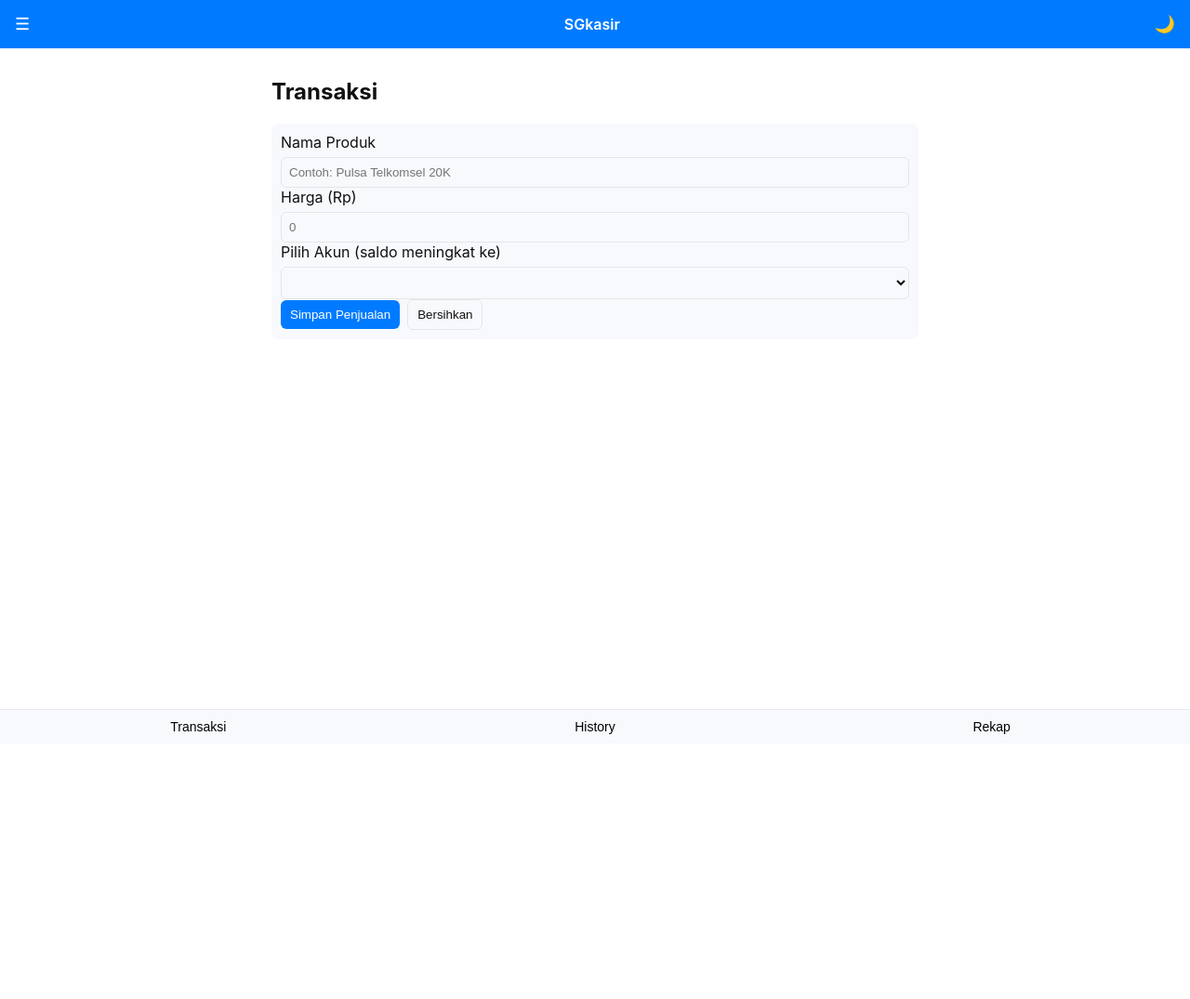
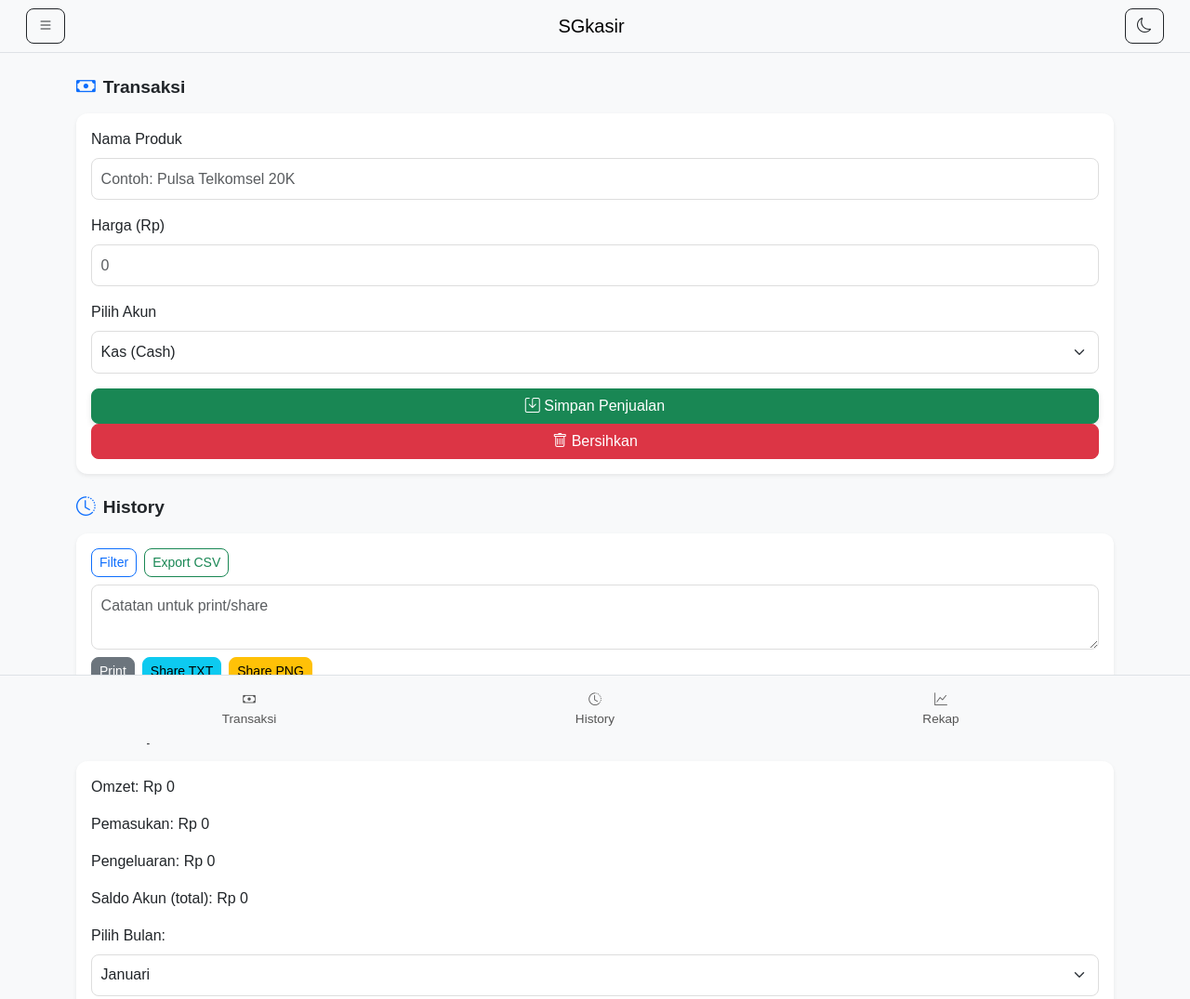
Before and after one commit to Saufi31/SGkasir, a plain HTML site: page index.html in a window 1280 px wide. Shown: the top 1075 px of the page at 93% size. Before the commit the page ends 800 px from the top, so only its background shows below. Drawn offline with nearby package versions, Linux system fonts and the light colour scheme.

Commit message:
Add files via upload

```diff
--- a/Style.css
+++ b/Style.css
@@ -1,31 +1,126 @@
-:root{
-  --bg:#ffffff; --text:#111; --card:#f7f9fc; --primary:#007bff;
+/* ====== GLOBAL ====== */
+body {
+  font-family: "Poppins", sans-serif;
+  background-color: #f8f9fa;
+  color: #212529;
+  transition: all 0.3s ease;
 }
-[data-theme="dark"], body[data-theme="dark"]{
-  --bg:#121212; --text:#e6eef9; --card:#1b1b1b; --primary:#4dabf7;
+
+body.dark-mode {
+  background-color: #121212;
+  color: #eaeaea;
 }
-*{box-sizing:border-box}
-body{margin:0;font-family:Inter,system-ui,Arial;background:var(--bg);color:var(--text);-webkit-font-smoothing:antialiased}
-.topbar{height:52px;background:var(--primary);color:#fff;display:flex;align-items:center;justify-content:space-between;padding:0 10px;position:sticky;top:0}
-.title{font-weight:600}
-.btn{background:var(--primary);color:#fff;border:none;padding:8px 10px;border-radius:6px;cursor:pointer}
-.btn.ghost{background:transparent;border:1px solid rgba(0,0,0,0.08);color:var(--text)}
-.icon{background:none;padding:6px;font-size:18px;color:#fff}
-.drawer{position:fixed;left:-260px;top:0;width:240px;height:100%;background:var(--card);padding:12px;box-shadow:2px 0 6px rgba(0,0,0,0.15);transition:left .22s;z-index:30}
-.drawer.open{left:0}
-.drawer .nav-item{display:block;width:100%;padding:8px;border:none;background:none;text-align:left;margin-bottom:6px;cursor:pointer}
-.main{padding:12px}
-main{padding:12px;padding-bottom:80px}
-.page{display:none}
-.page.active{display:block}
-.card{background:var(--card);padding:10px;border-radius:8px;margin-bottom:12px}
-.small{font-size:13px}
-.row{display:flex;gap:8px;align-items:center}
-.table{width:100%;border-collapse:collapse;margin-top:8px}
-.table th,.table td{border:1px solid rgba(0,0,0,0.08);padding:6px;text-align:left;font-size:13px}
-.bottomnav{position:fixed;left:0;right:0;bottom:0;display:flex;border-top:1px solid rgba(0,0,0,0.06);background:var(--card)}
-.bottomnav .bn{flex:1;padding:10px;border:none;background:transparent;font-size:14px;cursor:pointer}
-.controls{display:flex;gap:8px;flex-wrap:wrap;margin-bottom:8px}
-textarea{min-height:64px;padding:8px;border-radius:6px;border:1px solid #ccc;background:transparent;color:var(--text)}
-input,select,textarea{width:100%;padding:8px;border-radius:6px;border:1px solid rgba(0,0,0,0.08);background:transparent;color:var(--text);margin-top:6px}
-@media(min-width:700px){main{max-width:720px;margin:0 auto}}
+
+/* ====== CARD ====== */
+.card {
+  border-radius: 12px;
+  border: none;
+}
+
+.card.shadow-sm {
+  box-shadow: 0 4px 10px rgba(0,0,0,0.08);
+}
+
+body.dark-mode .card {
+  background-color: #1e1e1e;
+  color: #eaeaea;
+}
+
+/* ====== NAVBAR ====== */
+.navbar {
+  padding: 0.5rem 1rem;
+}
+
+.navbar .btn {
+  border-radius: 8px;
+}
+
+/* ====== NAVBAR BOTTOM ====== */
+.navbar.fixed-bottom {
+  background: #ffffff;
+}
+
+.navbar.fixed-bottom .btn {
+  flex: 1;
+  border: none;
+  border-radius: 0;
+  font-size: 0.85rem;
+  padding: 8px 0;
+  color: #555;
+}
+
+.navbar.fixed-bottom .btn:hover {
+  background-color: #f1f1f1;
+}
+
+body.dark-mode .navbar.fixed-bottom {
+  background-color: #1e1e1e;
+}
+
+body.dark-mode .navbar.fixed-bottom .btn {
+  color: #eaeaea;
+}
+
+/* ====== OFFCANVAS MENU ====== */
+.offcanvas {
+  width: 250px;
+}
+
+.offcanvas-body .btn {
+  text-align: left;
+  border-radius: 8px;
+  margin-bottom: 10px;
+}
+
+body.dark-mode .offcanvas {
+  background-color: #1e1e1e;
+  color: #eaeaea;
+}
+
+/* ====== TITLES ====== */
+h3 {
+  font-size: 1.2rem;
+  margin-bottom: 1rem;
+  display: flex;
+  align-items: center;
+  gap: 8px;
+  font-weight: 600;
+}
+
+h3 i {
+  font-size: 1.3rem;
+  color: #0d6efd;
+}
+
+/* ====== BUTTONS ====== */
+.btn {
+  border-radius: 8px;
+}
+
+.btn-success, .btn-primary {
+  box-shadow: 0 3px 6px rgba(0,0,0,0.1);
+}
+
+/* ====== FORM ====== */
+.form-control, .form-select {
+  border-radius: 8px;
+  border: 1px solid #ddd;
+  padding: 0.6rem;
+}
+
+body.dark-mode .form-control,
+body.dark-mode .form-select {
+  background-color: #2a2a2a;
+  border: 1px solid #444;
+  color: #fff;
+}
+
+/* ====== TEXTAREA ====== */
+textarea {
+  min-height: 60px;
+}
+
+/* ====== DARK MODE SPECIAL ====== */
+body.dark-mode h3 i {
+  color: #ffc107;
+}
--- a/index.html
+++ b/index.html
@@ -1,168 +1,132 @@
 <!DOCTYPE html>
 <html lang="id">
 <head>
-<meta charset="utf-8"/>
-<meta name="viewport" content="width=device-width,initial-scale=1"/>
-<title>SGkasir</title>
-<link rel="icon" href="logo.png" />
-<link rel="manifest" href="manifest.json">
-<meta name="theme-color" content="#007bff">
-<link rel="stylesheet" href="style.css">
+  <link rel="icon" type="image/png" href="favicon.png">
+  <meta charset="UTF-8">
+  <meta name="viewport" content="width=device-width, initial-scale=1.0">
+  <title>SGkasir</title>
+
+  <!-- Bootstrap CSS -->
+  <link href="https://cdn.jsdelivr.net/npm/bootstrap@5.3.2/dist/css/bootstrap.min.css" rel="stylesheet">
+  <!-- Bootstrap Icons -->
+  <link href="https://cdn.jsdelivr.net/npm/bootstrap-icons/font/bootstrap-icons.css" rel="stylesheet">
+
+  <!-- Custom Style -->
+  <link rel="stylesheet" href="style.css">
 </head>
-<body data-theme="light">
-<header class="topbar">
-  <button id="btnBurger" class="btn icon" aria-label="menu">☰</button>
-  <div class="title">SGkasir</div>
-  <button id="btnTheme" class="btn icon" aria-label="theme">🌙</button>
-</header>
+<body>
 
-<!-- drawer / sidebar -->
-<aside id="drawer" class="drawer">
-  <nav>
-    <button class="nav-item" onclick="show('transaksi')">Transaksi</button>
-    <button class="nav-item" onclick="show('history')">History</button>
-    <button class="nav-item" onclick="show('rekap')">Rekap</button>
-    <hr>
-    <div class="drawer-title">Keuangan</div>
-    <button class="nav-item" onclick="openForm('pemasukan')">Pemasukan</button>
-    <button class="nav-item" onclick="openForm('pengeluaran')">Pengeluaran</button>
-    <button class="nav-item" onclick="show('saldo')">Saldo Akun</button>
-    <hr>
-    <div class="drawer-title">Stok & Lainnya</div>
-    <button class="nav-item" onclick="show('stok')">Stok Barang</button>
-    <button class="nav-item" onclick="show('hutang')">Hutang / Piutang</button>
-    <button class="nav-item" onclick="show('audit')">Audit Stok</button>
-    <hr>
-    <button class="nav-item" onclick="show('pengaturan')">Pengaturan</button>
+  <!-- Navbar atas -->
+  <nav class="navbar bg-light border-bottom">
+    <div class="container-fluid">
+      <button class="btn btn-outline-dark" type="button" data-bs-toggle="offcanvas" data-bs-target="#sidebarMenu">
+        <i class="bi bi-list"></i>
+      </button>
+      <span class="navbar-brand ms-2">SGkasir</span>
+      <button id="darkModeToggle" class="btn btn-outline-dark"><i class="bi bi-moon"></i></button>
+    </div>
   </nav>
-</aside>
 
-<main id="main">
-  <!-- Transaksi (default) -->
-  <section id="transaksi" class="page active">
-    <h2>Transaksi</h2>
-    <div class="card">
-      <label>Nama Produk</label>
-      <input id="tx_produk" placeholder="Contoh: Pulsa Telkomsel 20K">
-      <label>Harga (Rp)</label>
-      <input id="tx_harga" type="number" placeholder="0">
-      <label>Pilih Akun (saldo meningkat ke)</label>
-      <select id="tx_akun"></select>
-      <div class="row">
-        <button class="btn" onclick="simpanPenjualan()">Simpan Penjualan</button>
-        <button class="btn ghost" onclick="clearTransaksi()">Bersihkan</button>
+  <!-- Sidebar Burger Menu -->
+  <div class="offcanvas offcanvas-start" tabindex="-1" id="sidebarMenu">
+    <div class="offcanvas-header">
+      <h5 class="offcanvas-title">Menu Lainnya</h5>
+      <button type="button" class="btn-close" data-bs-dismiss="offcanvas"></button>
+    </div>
+    <div class="offcanvas-body">
+      <a class="btn btn-outline-primary w-100 mb-2" href="#pemasukan">Pemasukan</a>
+      <a class="btn btn-outline-primary w-100 mb-2" href="#pengeluaran">Pengeluaran</a>
+      <a class="btn btn-outline-primary w-100 mb-2" href="#saldo">Saldo Akun</a>
+      <a class="btn btn-outline-primary w-100 mb-2" href="#stok">Stok Barang</a>
+      <a class="btn btn-outline-primary w-100 mb-2" href="#hutang">Hutang / Piutang</a>
+      <a class="btn btn-outline-primary w-100 mb-2" href="#audit">Audit Stok</a>
+      <a class="btn btn-outline-secondary w-100" href="#pengaturan">Pengaturan</a>
+    </div>
+  </div>
+
+  <!-- Section Transaksi -->
+  <section id="transaksi" class="container my-4">
+    <h3><i class="bi bi-cash"></i> Transaksi</h3>
+    <div class="card p-3 shadow-sm">
+      <div class="mb-3">
+        <label class="form-label">Nama Produk</label>
+        <input type="text" class="form-control" placeholder="Contoh: Pulsa Telkomsel 20K">
+      </div>
+      <div class="mb-3">
+        <label class="form-label">Harga (Rp)</label>
+        <input type="number" class="form-control" placeholder="0">
+      </div>
+      <div class="mb-3">
+        <label class="form-label">Pilih Akun</label>
+        <select class="form-select">
+          <option>Kas (Cash)</option>
+          <option>Bank BCA</option>
+          <option>Bank BRI</option>
+        </select>
+      </div>
+      <button class="btn btn-success"><i class="bi bi-save"></i> Simpan Penjualan</button>
+      <button class="btn btn-danger"><i class="bi bi-trash"></i> Bersihkan</button>
+    </div>
+  </section>
+
+  <!-- Section History -->
+  <section id="history" class="container my-4">
+    <h3><i class="bi bi-clock-history"></i> History</h3>
+    <div class="card p-3 shadow-sm">
+      <div class="d-flex gap-2 mb-2">
+        <button class="btn btn-outline-primary btn-sm">Filter</button>
+        <button class="btn btn-outline-success btn-sm">Export CSV</button>
+      </div>
+      <textarea class="form-control mb-2" placeholder="Catatan untuk print/share"></textarea>
+      <div class="d-flex gap-2">
+        <button class="btn btn-secondary btn-sm">Print</button>
+        <button class="btn btn-info btn-sm">Share TXT</button>
+        <button class="btn btn-warning btn-sm">Share PNG</button>
       </div>
     </div>
   </section>
 
-  <!-- History -->
-  <section id="history" class="page">
-    <h2>History</h2>
-    <div class="controls">
-      <input type="date" id="filterFrom">
-      <input type="date" id="filterTo">
-      <select id="filterJenis"><option value="">Semua</option><option value="penjualan">Penjualan</option><option value="pemasukan">Pemasukan</option><option value="pengeluaran">Pengeluaran</option></select>
-      <button class="btn" onclick="applyFilter()">Filter</button>
-      <button class="btn" onclick="exportSelected('csv')">Export CSV</button>
-    </div>
-
-    <table class="table">
-      <thead><tr><th><input id="chkAll" type="checkbox" onchange="toggleAll(this)"></th><th>Tanggal</th><th>Jenis</th><th>Keterangan</th><th>Jumlah</th></tr></thead>
-      <tbody id="tblHistory"></tbody>
-    </table>
-
-    <div class="row">
-      <textarea id="exportNote" placeholder="Catatan untuk print/share (opsional)"></textarea>
-    </div>
-    <div class="row">
-      <button class="btn" onclick="exportSelected('print')">Print</button>
-      <button class="btn" onclick="exportSelected('txt')">Share TXT</button>
-      <button class="btn" onclick="exportSelected('png')">Share PNG</button>
+  <!-- Section Rekap -->
+  <section id="rekap" class="container my-4">
+    <h3><i class="bi bi-graph-up"></i> Rekap</h3>
+    <div class="card p-3 shadow-sm">
+      <p>Omzet: Rp 0</p>
+      <p>Pemasukan: Rp 0</p>
+      <p>Pengeluaran: Rp 0</p>
+      <p>Saldo Akun (total): Rp 0</p>
+      <div class="mb-3">
+        <label class="form-label">Pilih Bulan:</label>
+        <select class="form-select">
+          <option>Januari</option>
+          <option>Februari</option>
+          <option>Maret</option>
+        </select>
+      </div>
+      <button class="btn btn-primary">Tampilkan</button>
     </div>
   </section>
 
-  <!-- Rekap -->
-  <section id="rekap" class="page">
-    <h2>Rekap</h2>
-    <div class="card small">
-      <div>Omzet: Rp <span id="rekapOmzet">0</span></div>
-      <div>Pemasukan: Rp <span id="rekapMasuk">0</span></div>
-      <div>Pengeluaran: Rp <span id="rekapKeluar">0</span></div>
-      <div>Saldo Akun (total): Rp <span id="rekapSaldo">0</span></div>
+  <!-- Navbar bawah -->
+  <nav class="navbar fixed-bottom bg-light border-top">
+    <div class="container d-flex justify-content-around">
+      <a href="#transaksi" class="btn btn-light text-center"><i class="bi bi-cash"></i><br>Transaksi</a>
+      <a href="#history" class="btn btn-light text-center"><i class="bi bi-clock-history"></i><br>History</a>
+      <a href="#rekap" class="btn btn-light text-center"><i class="bi bi-graph-up"></i><br>Rekap</a>
     </div>
-    <div>
-      Pilih Bulan: <input type="month" id="rekapMonth"><button class="btn" onclick="generateRekap()">Tampilkan</button>
-    </div>
-  </section>
+  </nav>
 
-  <!-- Saldo Akun -->
-  <section id="saldo" class="page">
-    <h2>Saldo Akun</h2>
-    <div class="card">
-      <label>Nama Akun</label><input id="acc_name" placeholder="Cash / BCA / OVO">
-      <label>Tipe</label><select id="acc_type"><option value="cash">Cash</option><option value="bank">Bank</option><option value="emoney">E-Money</option></select>
-      <label>Saldo Awal</label><input id="acc_balance" type="number" value="0">
-      <button class="btn" onclick="tambahAkun()">Tambah Akun</button>
-    </div>
-    <table class="table"><thead><tr><th>Akun</th><th>Tipe</th><th>Saldo</th></tr></thead><tbody id="tblAkun"></tbody></table>
-  </section>
+  <!-- Bootstrap JS -->
+  <script src="https://cdn.jsdelivr.net/npm/bootstrap@5.3.2/dist/js/bootstrap.bundle.min.js"></script>
 
-  <!-- Stok, Hutang, Audit, Pengaturan minimal placeholders -->
-<section id="stok" class="page">
-  <h2>Stok Barang</h2>
-  <div class="card">
-    <label>Nama Barang</label><input id="st_nama">
-    <label>Harga Modal</label><input id="st_modal" type="number">
-    <label>Harga Jual</label><input id="st_jual" type="number">
-    <label>Jumlah Stok</label><input id="st_jumlah" type="number">
-    <button class="btn" onclick="tambahBarang()">Tambah Barang</button>
-  </div>
-  <table class="table">
-    <thead><tr><th>Barang</th><th>Modal</th><th>Jual</th><th>Stok</th><th></th></tr></thead>
-    <tbody id="tblStok"></tbody>
-  </table>
-</section>
- <section id="hutang" class="page">
-  <h2>Hutang / Piutang</h2>
-  <div class="card">
-    <label>Nama</label><input id="hp_nama">
-    <label>Jumlah</label><input id="hp_jumlah" type="number">
-    <label>Keterangan</label><input id="hp_ket">
-    <select id="hp_jenis"><option value="piutang">Piutang (pelanggan hutang)</option><option value="hutang">Hutang (ke supplier)</option></select>
-    <button class="btn" onclick="tambahHP()">Tambah</button>
-  </div>
-  <table class="table">
-    <thead><tr><th>Nama</th><th>Jenis</th><th>Jumlah</th><th>Ket</th><th>Status</th><th></th></tr></thead>
-    <tbody id="tblHP"></tbody>
-  </table>
-</section>
-  <section id="audit" class="page"><h2>Audit Stok</h2><div class="card small">(Audit stok)</div></section>
-  <section id="pengaturan" class="page">
-    <h2>Pengaturan Toko</h2>
-    <label>Nama Toko</label><input id="store_name" placeholder="Nama Toko">
-    <label>Alamat</label><input id="store_address" placeholder="Alamat">
-    <label>Telepon</label><input id="store_phone" placeholder="0812xxx">
-    <label>Logo URL (logo.png kalau di repo)</label><input id="store_logo" placeholder="logo.png">
-    <button class="btn" onclick="saveStore()">Simpan</button>
-  </section>
-</main>
-
-<!-- hidden area for print/png generation -->
-<div id="printArea" style="display:none;"></div>
-
-<nav class="bottomnav">
-  <button class="bn" onclick="show('transaksi')">Transaksi</button>
-  <button class="bn" onclick="show('history')">History</button>
-  <button class="bn" onclick="show('rekap')">Rekap</button>
-</nav>
-
-<script src="https://cdnjs.cloudflare.com/ajax/libs/html2canvas/1.4.1/html2canvas.min.js"></script>
-<script src="app.js"></script>
-<script>
-  // register sw
-  if('serviceWorker' in navigator){
-    navigator.serviceWorker.register('service-worker.js').catch(()=>{});
-  }
-</script>
+  <!-- Dark mode script -->
+  <script>
+    const toggleBtn = document.getElementById('darkModeToggle');
+    toggleBtn.addEventListener('click', () => {
+      document.body.classList.toggle('dark-mode');
+      toggleBtn.innerHTML = document.body.classList.contains('dark-mode')
+        ? '<i class="bi bi-sun"></i>'
+        : '<i class="bi bi-moon"></i>';
+    });
+  </script>
 </body>
 </html>
```
Also changed, not shown: Manifes.Json (+7 -4 lines).
